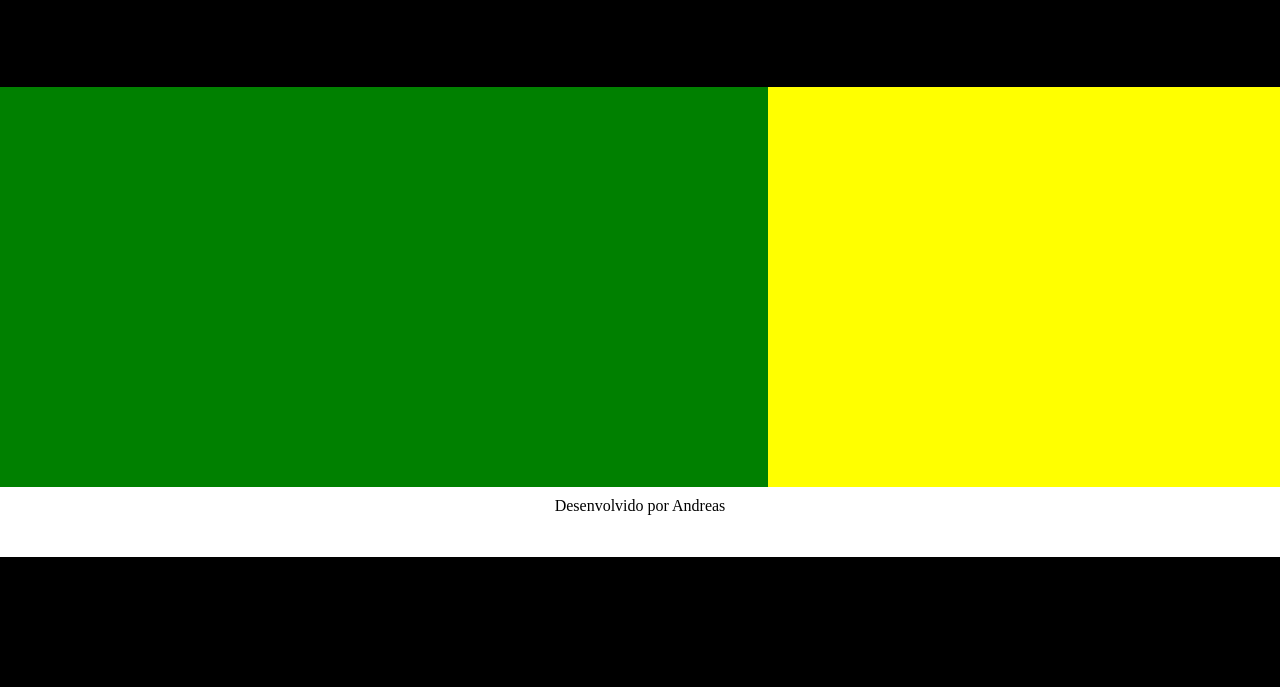
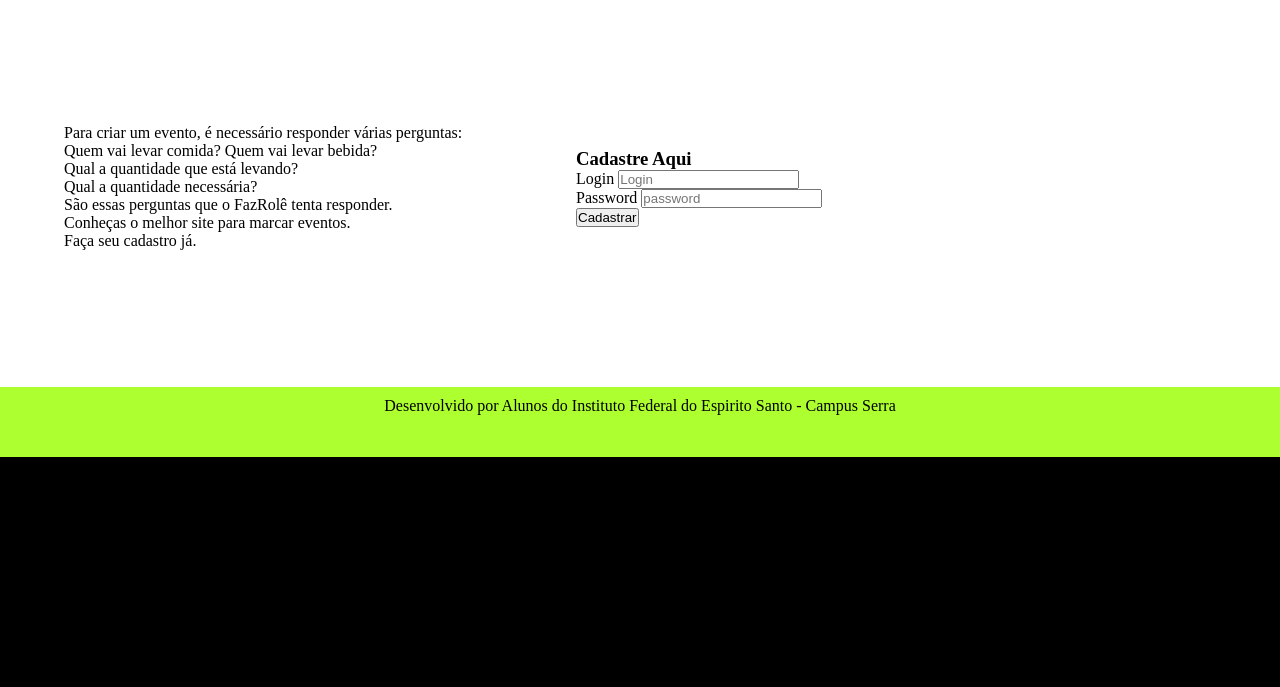
Before and after one commit to andreasjose/TrabalhoProjetos, a website: page FazRole/public_html/index.html in a window 1280 px wide. Shown: the part 113-800 px from the top of the page. Drawn offline with Linux system fonts and the light colour scheme.

Commit message:
Atualizando HTML

```diff
--- a/FazRole/public_html/index.html
+++ b/FazRole/public_html/index.html
@@ -16,25 +16,59 @@ and open the template in the editor.
 
     <body>
             <header>
-                <div id="imagem" class="container">
-                    <img src="instagram-logo-2.png" width=100px></img>
+                <div id = "imagemPai">
+                    <div id="imagem" class="container">
+                        <!--<img src="instagram-logo-2.png" width=80px></img>-->
+                        <h1>Faz Role</h1>
+                    </div>
                 </div>
                 <div id="login" class="container">
-                    <form action = "processa.php" method="post">
-                        <label>Text</label>
-                        <input type="text" name="texto1" placeholder="Text">
-                        <label>Password</label>
-                        <input type="password" name="senha">
-                        <input type="submit" value="Enviar" name="submit1">
-                    </form>
+                    <div id ="loginfilho">
+                        <form action = "processa.php" method="post">
+                            <label>Login</label>
+                            <input type="text" name="texto1" placeholder="Login">
+                            <label>Password</label>
+                            <input type="password" name="senha" placeholder="password">
+                            <input type="submit" value="Logar" name="submit1">
+                        </form>
+                    </div>
                 </div>
 
             </header>
 
-            <div>
-                <div id="div_esquerda"></div>
-                <div id="div_direita"></div>
-            <footer>Desenvolvido por Andreas</footer>
+            <div id = "meio">
+                <div id="div_esquerda_pai">
+                    <div id="div_esquerda">
+                        Para criar um evento, é necessário responder várias perguntas:
+                        <br>
+                        Quem vai levar comida? Quem vai levar bebida?
+                        <br>
+                        Qual a quantidade que está levando?
+                        <br>
+                        Qual a quantidade necessária?
+                        <br>
+                        São essas perguntas que o FazRolê tenta responder.
+                        <br>
+                        Conheças o melhor site para marcar eventos.
+                        <br>
+                        Faça seu cadastro já.
+                    </div>
+                </div>
+                <div id="div_direita_pai">
+                    <div id="div_direita">
+                            <form action = "processa.php" method="post">
+                                <h3>Cadastre Aqui</h3>
+                                <label>Login</label>
+                                <input type="text" name="texto1" placeholder="Login">
+                                <br>
+                                <label>Password</label>
+                                <input type="password" name="senha" placeholder="password">
+                                <br>
+                                <input type="submit" value="Cadastrar" name="submit1">
+                            </form>
+                    </div>
+                </div>
+            <footer>Desenvolvido por Alunos do Instituto Federal do Espirito Santo - Campus Serra</footer>
         </div>
     </body>
 
--- a/FazRole/public_html/style.css
+++ b/FazRole/public_html/style.css
@@ -3,6 +3,8 @@
     margin: 0px;
     padding: 0px;
 }
+
+
 
 p{
     Color: #999999;
@@ -22,43 +24,75 @@ header{
 
 footer{
     clear: both;
-    background-color: white;
+    background-color: greenyellow;
     height: 50px;
     text-align: center;
     padding: 10px;
 }
 
 /*IDs*/
-#imagem{
+#meio{
+    background-color: white;
+}
+
+#imagemPai{
     margin-left: 3%;
-    min-height: 200px;
+    min-height: 100px;
     width: 27%;
     float: left;
+    display: table;
+}
+
+#imagem{
+    display: table-cell;
+    vertical-align: middle;
 }
 
 #login{
     margin-right: 5%;
-    min-height: 200px;
+    min-height: 100px;
     text-align: right;
     width: 65%;
     float: right;
+    display: table;
 }
 
+#loginfilho{
+    display: table-cell;
+    vertical-align: middle;
+}
+
+#div_esquerda_pai{
+    margin-left: 5%;
+    background-color: white;
+    min-height: 400px;
+    width: 35%;
+    float: left;
+    display: table;
+}
+
+
 #div_esquerda{
-    background-color: green;
+    display: table-cell;
+    vertical-align: middle;
+}
+
+#div_direita_pai{
+    margin-left: 5%;
+    background-color: white;
     min-height: 400px;
-    width: 60%;
-    float: left;
+    width: 55%;
+    float: right;
+    display: table;
 }
 
 #div_direita{
-    background-color: yellow;
-    min-height: 400px;
-    width: 40%;
-    float: right;
+    display: table-cell;
+    vertical-align: middle;
+    align-items: justify ;
 }
 
 /*Class*/
 .container{
-    margin:auto;
+
 }
```
Also changed, not shown: FazRole/nbproject/private/private.xml (+2 -5 lines).
